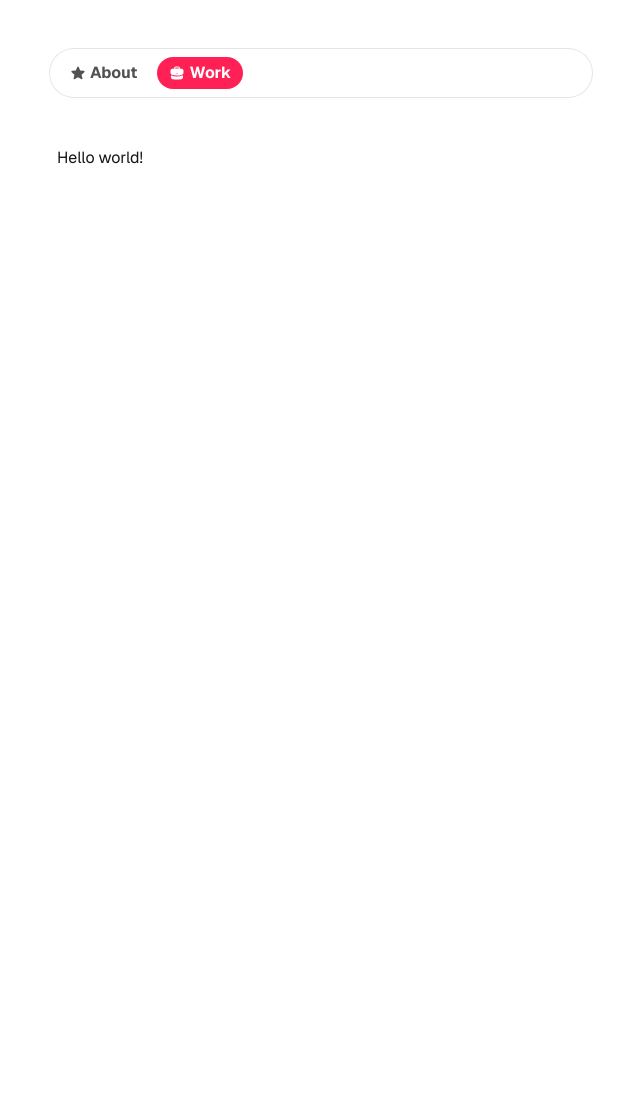
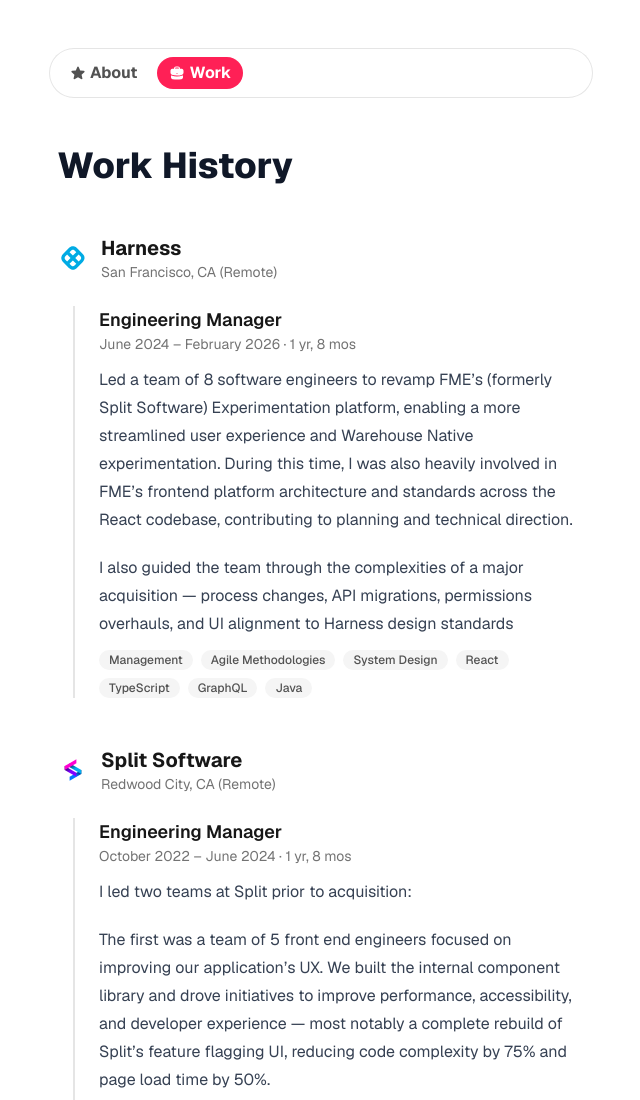
Before and after one commit to jakebellacera/website, an Astro site: page /work in a window 1280 px wide. Shown: the top 1100 px of the page, without its empty margins (319-959 px from the left). Before the commit the page ends 800 px from the top, so only its background shows below. Built offline with nearby package versions, Linux system fonts and the light colour scheme; Astro itself is replaced by a stand-in of ours.

Commit message:
Style work page

```diff
--- a/src/content.config.ts
+++ b/src/content.config.ts
@@ -16,7 +16,7 @@
 });
 
 const work = defineCollection({
-  loader: glob({ base: "./src/content/blog", pattern: "**/*.md" }),
+  loader: glob({ base: "./src/content/work", pattern: "**/*.md" }),
   schema: z.object({
     title: z.string(),
     company: reference("company"),
--- a/src/content/work/2010-05-01-wonderful-union-ui-developer.md
+++ b/src/content/work/2010-05-01-wonderful-union-ui-developer.md
@@ -9,7 +9,7 @@
   - PHP
   - HTML
   - CSS
-responsibilites:
+responsibilities:
   - Worked with design team to implement websites for artists on our in-house platform
   - Developed custom features depending on customer's needs
   - Helped improve the platform to streamline development
--- a/src/layouts/Layout.astro
+++ b/src/layouts/Layout.astro
@@ -33,7 +33,7 @@
 	</head>
 	<body class="font-sans antialiased bg-white text-neutral-900 dark:bg-neutral-950 dark:text-neutral-100">
 		<div class="mx-auto sm:w-xl p-6 sm:py-12">
-			<header class="top-6 sticky">
+			<header class="top-6 sticky z-2">
 				<nav class="flex gap-2 p-2 -mx-2 rounded-full transition duration-500">
 					{navItems.map(({ href, label, icon }) => (
 						<a href={href} class:list={["flex font-bold px-3 py-1 rounded-full items-center gap-1", {
--- a/src/pages/index.md
+++ b/src/pages/index.md
@@ -3,7 +3,7 @@
 title: Jake Bellacera
 ---
 
-# Jake Bellacera
+# 👋 Hi, I'm Jake.
 
 I'm a software engineer focused on frontend platform work: component libraries, framework migrations, and developer tooling UI, mostly in TypeScript and React.
 
--- a/src/pages/work.astro
+++ b/src/pages/work.astro
@@ -1,7 +1,111 @@
 ---
+import { Image } from "astro:assets";
+import { getCollection, render } from "astro:content";
 import Layout from "../layouts/Layout.astro";
+import Prose from "../ui/Prose.astro";
+
+const workEntries = await getCollection("work");
+const companies = await getCollection("company");
+
+const companyMap = new Map(companies.map((c) => [c.id, c]));
+
+// Sort by startDate descending (newest first)
+const sorted = workEntries.sort(
+  (a, b) => b.data.startDate.getTime() - a.data.startDate.getTime(),
+);
+
+// Group consecutive entries by company
+type Group = { companyId: string; entries: typeof sorted };
+const groups: Group[] = [];
+
+for (const entry of sorted) {
+  const companyId = entry.data.company.id;
+  const lastGroup = groups[groups.length - 1];
+  if (lastGroup && lastGroup.companyId === companyId) {
+    lastGroup.entries.push(entry);
+  } else {
+    groups.push({ companyId, entries: [entry] });
+  }
+}
+
+// Pre-render all markdown content
+const rendered = new Map<string, Awaited<ReturnType<typeof render>>>();
+for (const entry of workEntries) {
+  rendered.set(entry.id, await render(entry));
+}
+
+function formatDate(date: Date): string {
+  return date.toLocaleDateString("en-US", { month: "long", year: "numeric" });
+}
+
+function formatDuration(start: Date, end: Date): string {
+  let months =
+    (end.getFullYear() - start.getFullYear()) * 12 +
+    (end.getMonth() - start.getMonth());
+  const years = Math.floor(months / 12);
+  months = months % 12;
+  const parts: string[] = [];
+  if (years > 0) parts.push(`${years} yr${years > 1 ? "s" : ""}`);
+  if (months > 0) parts.push(`${months} mo${months > 1 ? "s" : ""}`);
+  return parts.join(", ") || "< 1 mo";
+}
 ---
 
 <Layout title="Work">
-  Hello world!
+  <Prose>
+    <h1>Work History</h1>
+  </Prose>
+  <div class="flex flex-col gap-12 pt-12">
+    {groups.map((group) => {
+      const company = companyMap.get(group.companyId)!;
+      return (
+        <section>
+          <div class="flex items-center gap-3 mb-6">
+            <Image
+              src={company.data.logo}
+              alt={`${company.data.name} logo`}
+              class:list={["h-8 w-auto", { "dark:hidden": company.data.logoDark }]}
+            />
+            {company.data.logoDark && (
+              <Image
+                src={company.data.logoDark}
+                alt={`${company.data.name} logo`}
+                class="h-8 w-auto hidden dark:block"
+              />
+            )}
+            <div>
+              <h2 class="text-xl font-bold">{company.data.name}</h2>
+              <p class="text-sm text-neutral-500 dark:text-neutral-400">{company.data.location}</p>
+            </div>
+          </div>
+          <div class="flex flex-col gap-8 border-l-2 border-neutral-200 dark:border-neutral-700 ml-4 pl-6">
+            {group.entries.map((entry, i) => {
+              const { Content } = rendered.get(entry.id)!;
+              return (
+                <div class="relative">
+                  {group.entries.length > 1 && i > 0 && (
+                    <div class="absolute -left-7.75 top-1.5 w-3 h-3 rounded-full border-2 border-neutral-300 bg-white dark:border-neutral-600 dark:bg-neutral-950" />
+                  )}
+                  <h3 class="text-lg font-semibold">{entry.data.title}</h3>
+                  <p class="text-sm text-neutral-500 dark:text-neutral-400 mb-3">
+                    {formatDate(entry.data.startDate)} &ndash; {entry.data.endDate ? formatDate(entry.data.endDate) : "Present"} &middot; {formatDuration(entry.data.startDate, entry.data.endDate ?? new Date())}
+                  </p>
+                  <Prose>
+                    <Content />
+                  </Prose>
+                  <div class="flex flex-wrap gap-2 mt-3">
+                    {entry.data.skills.map((skill: string) => (
+                      <span class="inline-block px-2.5 py-0.5 text-xs font-medium rounded-full bg-neutral-100 text-neutral-600 dark:bg-neutral-800 dark:text-neutral-300">
+                        {skill}
+                      </span>
+                    ))}
+                  </div>
+                </div>
+              );
+            })}
+          </div>
+        </section>
+      );
+    })}
+  </div>
 </Layout>
```
